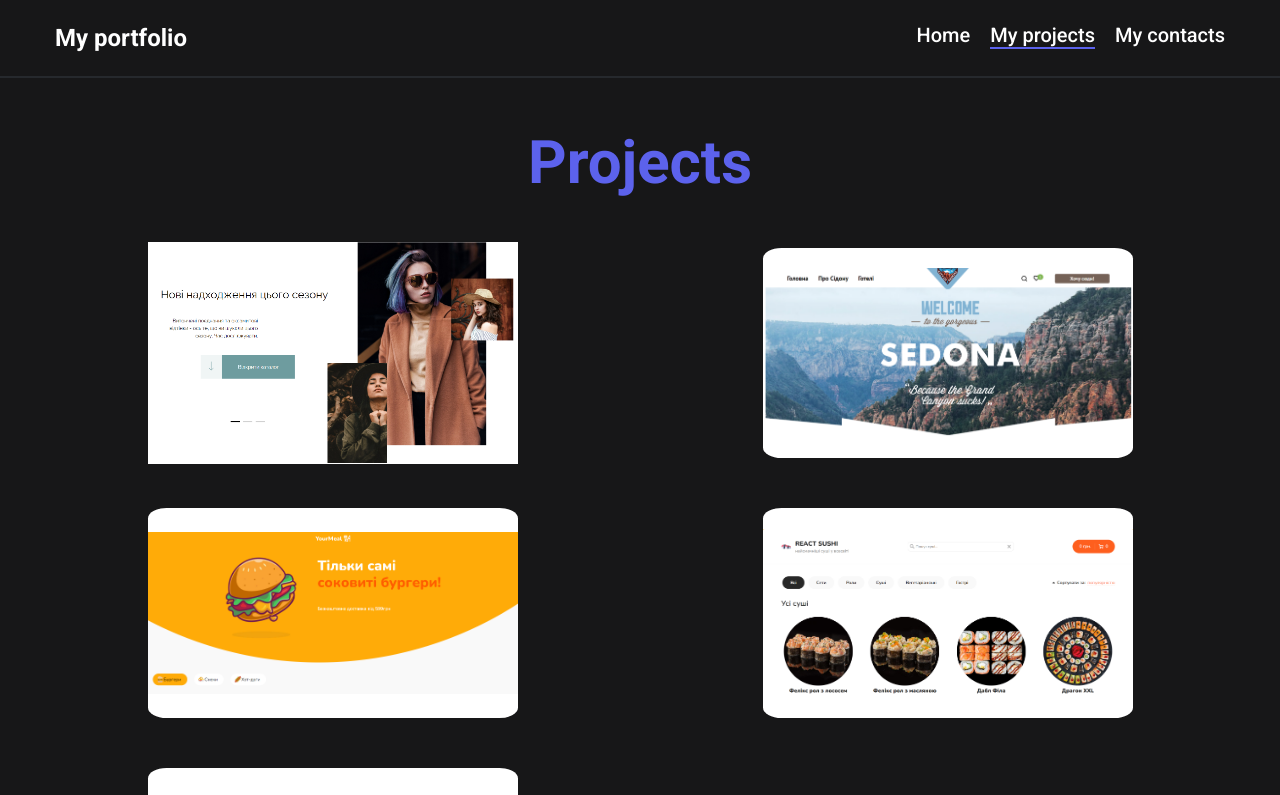
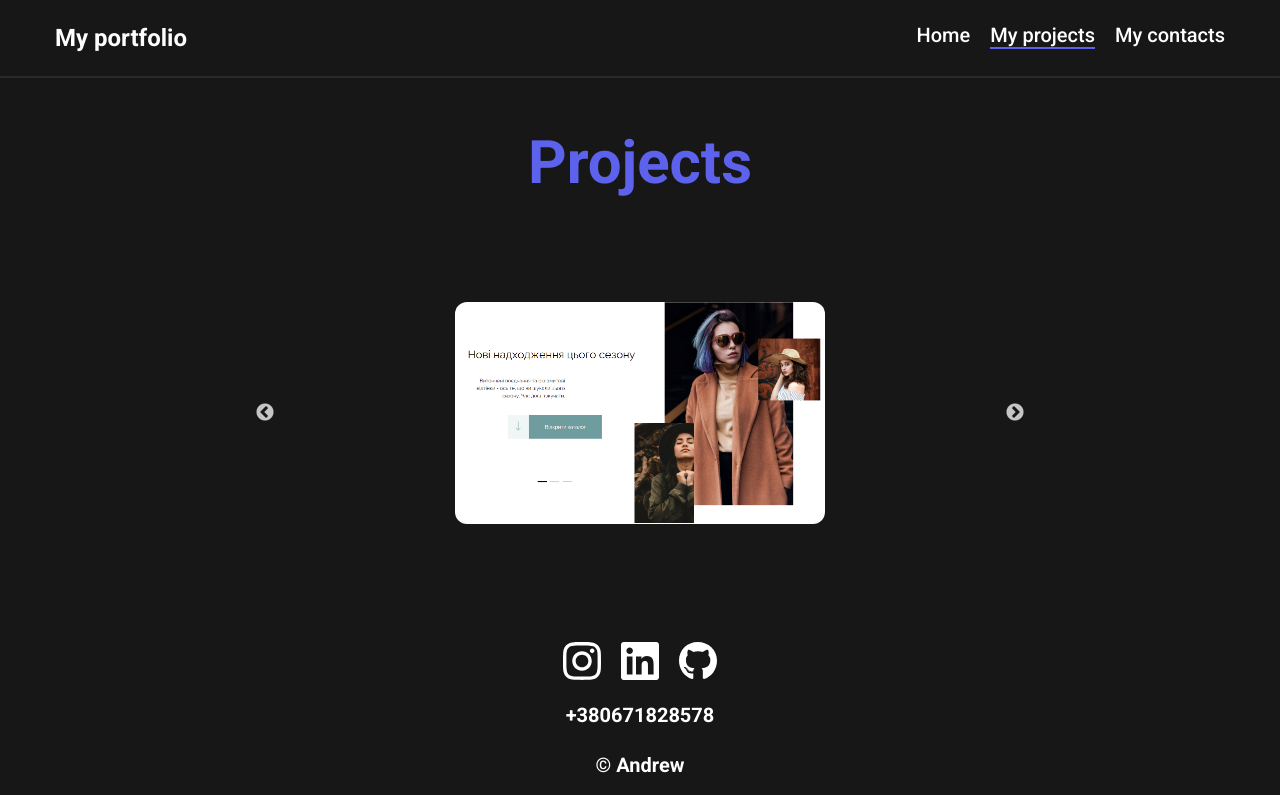
Before and after one commit to DefRiZ/portfolio, a React (Create React App) app: page /projects in a window 1280 px wide. Shown: the top 795 px of the page. Built offline with nearby package versions, Linux system fonts and the light colour scheme.

Commit message:
Slider has been added

```diff
--- a/package.json
+++ b/package.json
@@ -10,12 +10,15 @@
     "@types/node": "^16.18.59",
     "@types/react": "^18.2.31",
     "@types/react-dom": "^18.2.14",
+    "@types/react-slick": "^0.23.13",
     "framer-motion": "^10.16.4",
     "react": "^18.2.0",
     "react-dom": "^18.2.0",
     "react-router-dom": "^6.17.0",
     "react-scripts": "5.0.1",
+    "react-slick": "^0.29.0",
     "sass": "^1.69.4",
+    "slick-carousel": "^1.8.1",
     "typescript": "^4.9.5",
     "web-vitals": "^2.1.4"
   },
--- a/src/App.scss
+++ b/src/App.scss
@@ -50,10 +50,23 @@ dd {
 }
 
 /* Выставляем основные настройки по-умолчанию для body */
-body {
+
+.App {
   scroll-behavior: smooth;
   text-rendering: optimizeSpeed;
   line-height: 1.5;
+  display: flex;
+  flex-direction: column;
+  min-height: 100vh;
+}
+
+.main {
+  flex: 1;
+  background-color: #171718;
+}
+
+.footer {
+  margin-top: auto;
 }
 
 /* Удаляем стандартную стилизацию для всех ul и il, у которых есть атрибут class*/
--- a/src/App.tsx
+++ b/src/App.tsx
@@ -12,8 +12,10 @@ import SingleProject from "./Pages/SingleProject/SingleProject";
 function App() {
   return (
     <div className="App">
-      <Header />
-      <div className="body">
+      <div className="header">
+        <Header />{" "}
+      </div>
+      <div className="main">
         <Routes>
           <Route path="/" element={<Main />} />
           <Route path="/contacts" element={<Contacts />} />
@@ -21,7 +23,9 @@ function App() {
           <Route path="/projects/:id" element={<SingleProject />} />
         </Routes>
       </div>
-      <Footer />
+      <div className="footer">
+        <Footer />{" "}
+      </div>
     </div>
   );
 }
--- a/src/Pages/Contacts/Contacts.module.scss
+++ b/src/Pages/Contacts/Contacts.module.scss
@@ -1,6 +1,7 @@
 .root {
   text-align: center;
   color: black;
+  background-color: white;
   h1 {
     padding-top: 60px;
     margin-bottom: 60px;
--- a/src/Pages/Projects/Projects.module.scss
+++ b/src/Pages/Projects/Projects.module.scss
@@ -10,18 +10,18 @@
       padding: 40px 0;
     }
     .projects {
-      display: grid;
-      grid-template-columns: repeat(2, 1fr);
-      grid-template-rows: repeat(2, 1fr);
-      grid-column-gap: 30px;
-      grid-row-gap: 50px;
-      justify-items: center;
-      padding-bottom: 40px;
-      @media (max-width: 830px) {
-        grid-template-columns: 1fr;
-        grid-column-gap: 0px;
-        grid-row-gap: 30px;
-      }
+      // display: grid;
+      // grid-template-columns: repeat(2, 1fr);
+      // grid-template-rows: repeat(2, 1fr);
+      // grid-column-gap: 30px;
+      // grid-row-gap: 50px;
+      // justify-items: center;
+      // padding-bottom: 40px;
+      // @media (max-width: 830px) {
+      //   grid-template-columns: 1fr;
+      //   grid-column-gap: 0px;
+      //   grid-row-gap: 30px;
+      // }
     }
   }
 }
--- a/src/Pages/Projects/Projects.tsx
+++ b/src/Pages/Projects/Projects.tsx
@@ -6,6 +6,7 @@ import ProjectItem from "../../components/ProjectItem/ProjectItem";
 import { projectElement } from "../../types";
 import { projects } from "../../projectArray/arrayProject";
 import { motion } from "framer-motion";
+import SliderItem from "../../components/SliderItem/SliderItem";
 
 const Projects = () => {
   React.useEffect(() => {
@@ -20,11 +21,12 @@ const Projects = () => {
         className={styles.container}
       >
         <h1>Projects</h1>
-        <ul className={styles.projects}>
+        <SliderItem />
+        {/* <ul className={styles.projects}>
           {projects.map((project: projectElement) => (
             <ProjectItem key={project.id} {...project} />
           ))}
-        </ul>
+        </ul> */}
       </motion.div>
     </section>
   );
--- a/src/components/ProjectItem/ProjectItem.module.scss
+++ b/src/components/ProjectItem/ProjectItem.module.scss
@@ -1,45 +1,21 @@
 .root {
-  position: relative;
-  transition-duration: 500ms;
-  background-color: white;
-  border-radius: 5%;
-  transition-duration: 1s;
-  &:hover {
-    scale: 1.1;
-  }
-  h2 {
-    display: none;
-    font-size: 3rem;
-    transition-duration: 1s;
-  }
-  &:hover {
-    h2 {
-      position: absolute;
-      top: 50%;
-      left: 50%;
-      transform: translateX(-39%) translateY(-40%);
-      display: inline-block;
-      color: #5c62ec;
-      scale: 1.3;
-    }
-  }
-
+  margin: 60px auto;
   .link {
     max-width: 370px;
     height: 210px;
     display: flex;
+    justify-content: center;
     align-items: center;
     transition-duration: 1s;
     @media (max-width: 375px) {
       max-width: 250px;
     }
     &:hover {
-      .image {
-        opacity: 0.1;
-      }
+      scale: 1.1;
     }
 
     .image {
+      border-radius: 12px;
       max-width: 370px;
       max-height: 278px;
       @media (max-width: 375px) {
--- a/src/components/ProjectItem/ProjectItem.tsx
+++ b/src/components/ProjectItem/ProjectItem.tsx
@@ -8,7 +8,6 @@ const ProjectItem: React.FC<projectElement> = ({ id, name, url }) => {
   return (
     <div className={styles.root}>
       <Link className={styles.link} to={`/projects/${id}`}>
-        <h2>{name}</h2>
         <img className={styles.image} src={url} alt="portfolio-project" />
       </Link>
     </div>
--- a/src/components/Skills/Skills.module.scss
+++ b/src/components/Skills/Skills.module.scss
@@ -1,4 +1,5 @@
 .root {
+  background-color: white;
   color: black;
   text-align: center;
   h2 {
--- /dev/null
+++ b/src/components/SliderItem/SliderItem.scss
@@ -0,0 +1,16 @@
+.slick-slider {
+  margin: 0 auto;
+  width: 60%;
+}
+
+.slick-slide {
+  display: flex;
+  align-items: center;
+  justify-content: center;
+}
+
+.slick-slide.slick-active.slick-current {
+  display: flex;
+  align-items: center;
+  justify-content: center;
+}
--- /dev/null
+++ b/src/components/SliderItem/SliderItem.tsx
@@ -0,0 +1,30 @@
+import React from "react";
+import { projects } from "../../projectArray/arrayProject";
+import { projectElement } from "../../types";
+import ProjectItem from "../ProjectItem/ProjectItem";
+import Slider from "react-slick";
+import "slick-carousel/slick/slick.css";
+import "slick-carousel/slick/slick-theme.css";
+
+import "./SliderItem.scss";
+
+const settings = {
+  dots: false,
+  infinite: true,
+  speed: 500,
+  slidesToShow: 1,
+  slidesToScroll: 1,
+  centerPadding: "0px",
+};
+
+const SliderItem = () => {
+  return (
+    <Slider {...settings}>
+      {projects.map((project: projectElement) => (
+        <ProjectItem key={project.id} {...project} />
+      ))}
+    </Slider>
+  );
+};
+
+export default SliderItem;
--- a/src/projectArray/arrayProject.ts
+++ b/src/projectArray/arrayProject.ts
@@ -23,7 +23,7 @@ export const projects: projectElement[] = [
   },
   {
     id: 2,
-    name: "ReactSushi",
+    name: "YourMeat",
     url: yourmeat,
     vercelDemo: "https://yourmeat.vercel.app/",
     gitHub: "https://github.com/DefRiZ/yourmeat",
```
Also changed, not shown: 1 other file (tests, documents, lock files or other folders).
